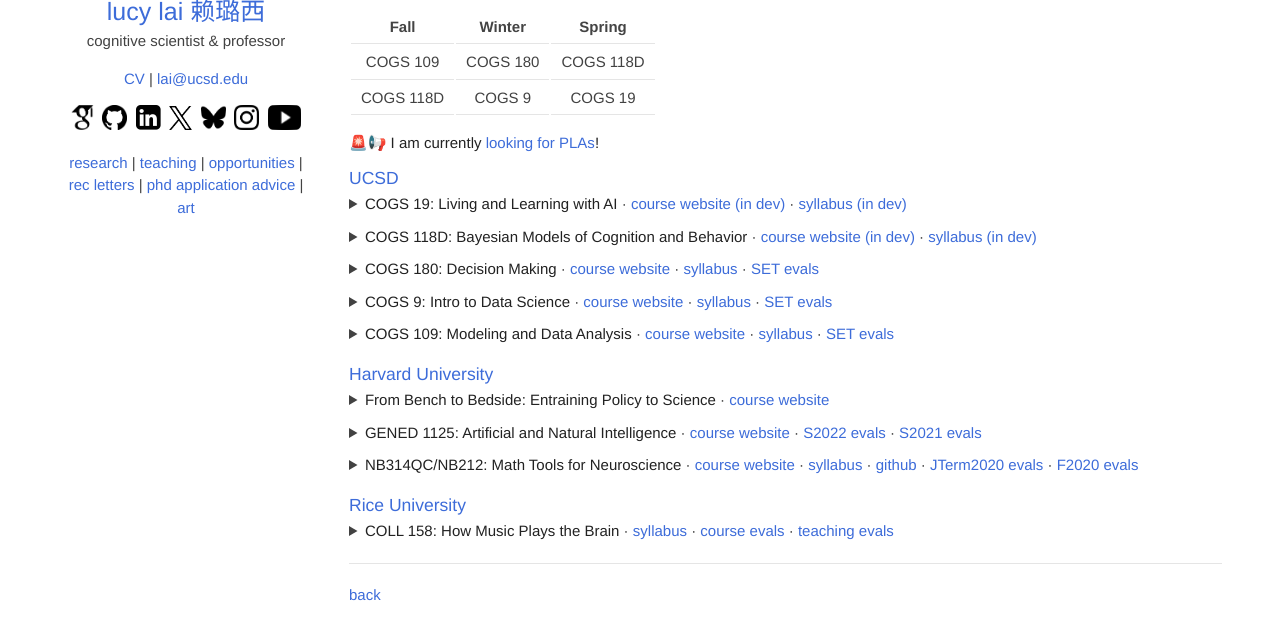
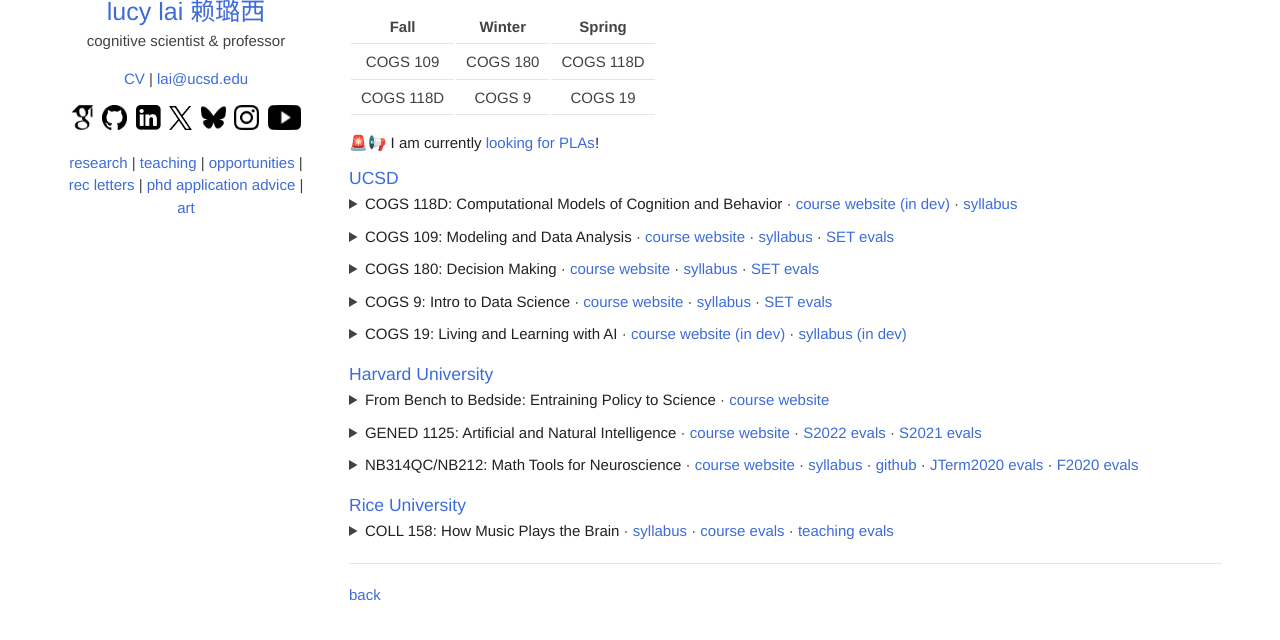
Before and after one commit to lucylai96/lucylai96.github.io, a Jekyll site: the page built from teaching.md, in a window 1280 px wide and 926 px high, cut to the strip 255-895 px from the top of the window. Built offline with Jekyll 4.4.1, drawn with Linux system fonts in a browser that asks for light colours; our own code applies the rules of GitHub Pages for plain Markdown files; some of the changed lines change nothing that is shown.

Commit message:
Update teaching.md

```diff
--- a/teaching.md
+++ b/teaching.md
@@ -18,28 +18,31 @@
 🚨📢 **I am currently [looking for PLAs](https://lucylai.com/opps)!**
 
 ### UCSD
-<details style="margin-bottom: 10px;">
-<summary><strong>COGS 19: Living and Learning with AI</strong> ·
-<a href=" " target="_blank">course website (in dev)</a> ·
-<a href=" " target="_blank">syllabus (in dev)</a></summary>
-
-<p>Advancements in artificial intelligence (AI) are transforming the way we live, work, and learn. How can we leverage AI’s potential while preserving human ingenuity and intellectual agency? This course equips students to critically engage with and creatively utilize AI through hands-on experimentation. Students will evaluate AI’s capabilities and limitations, examine its impact on work, education, and creativity, and develop strategies for its responsible use.
-<br><br>
-<strong>This could be a good course for you</strong> if ...</p>
-
-<p><strong>Prerequisites:</strong> None! All are welcome!</p>
-</details>
 
 <details style="margin-bottom: 10px;">
-<summary><strong>COGS 118D: Bayesian Models of Cognition and Behavior</strong> ·
+<summary><strong>COGS 118D: Computational Models of Cognition and Behavior</strong> ·
 <a href=" " target="_blank">course website (in dev)</a> ·
-<a href=" " target="_blank">syllabus (in dev)</a></summary>
+<a href="https://docs.google.com/document/d/1pLlLmr4DmuViXd5OMRb64EvCdsoAO6l_s8HDnUs0I88/edit?usp=sharing" target="_blank">syllabus</a></summary>
 
 <p>This is a newly redeveloped course that explores how Bayesian inference can be used to model cognitive functions such as perception, memory, and decision making. Additionally, we will learn and apply advanced data analysis and modeling techniques such as generalized linear models.
 <br><br>
 <strong>This could be a good course for you</strong> if you are interested in analyzing and modeling human cognition and behavior and/or learning to generate new research questions at the frontier of computational cognitive science. The course will rely on interactive discussion and collaboration, and will offer a chance to hone your research, presentation, and communication skills.</p>
 
 <p><strong>Prerequisites:</strong> Programming: <a href="#">BILD 62 or COGS 18 or CSE 11 or CSE 8B</a> and Linear algebra: <a href="#">MATH 18 or MATH 31AH</a> and Probability & statistics: <a href="#">ECE 109 or ECON 120A or MAE 108 or MATH 180A or MATH 183 or MATH 186</a> and Data science & ML: <a href="#">COGS 109 or COGS 118A or COGS 118B or COGS 188 or CSE 150A or CSE 151A or CSE 158 or CSE 158R or DSC 148 or ECE 174 or ECE 175A</a> or permission of instructor. <strong>NOTE:</strong> These are different than the old prereqs! I am in the process of updating the official course description and reqs, so please ensure that you have these core skills before enrolling.</p>
+</details>
+
+
+<details style="margin-bottom: 10px;">
+<summary><strong>COGS 109: Modeling and Data Analysis</strong> ·
+<a href="https://cogs109.github.io/fa26/" target="_blank">course website</a> ·
+<a href="https://docs.google.com/document/d/1liuU_F9YXLCRPqDEK0MhoK4tcLLjc3X3G_wG7-V2gFQ/edit?usp=sharing" target="_blank">syllabus</a> ·
+<a href="./files/cogs109_set.pdf" target="_blank">SET evals</a></summary>
+
+<p> Understanding data is key to understanding the world around us. This course introduces core concepts in analyzing and interpreting data, including prediction, inference, model complexity, and data dimensionality. You will learn about data analysis techniques such as regression, clustering, and principal component analysis, and apply them to real-world datasets. We will focus on examples relevant to cognitive science, but the skills you gain will be broadly applicable across various domains.
+<br><br>
+<strong>This could be a good course for you</strong> if you want to strengthen your ability to think critically about data, apply statistical tools to real-world problems, and communicate insights from data clearly. </p>
+
+<p><strong>Prerequisites:</strong> <a href="#">COGS 14B</a> and <a href="#">MATH 18 or 31AH</a> and <a href="#"> COGS18 or CSE 7 or CSE 8A or CSE 11</a> or permission of instructor.</p>
 </details>
 
 <details style="margin-bottom: 10px;">
@@ -67,16 +70,15 @@
 </details>
 
 <details style="margin-bottom: 20px;">
-<summary><strong>COGS 109: Modeling and Data Analysis</strong> ·
-<a href="https://cogs109.github.io/fa25/" target="_blank">course website</a> ·
-<a href="https://docs.google.com/document/d/1SdpRRqtwHRpUCxthoSMRfS8kZEPTlqgsQaZ8pjTMwKE/edit?usp=sharing" target="_blank">syllabus</a> ·
-<a href="./files/cogs109_set.pdf" target="_blank">SET evals</a></summary>
+<summary><strong>COGS 19: Living and Learning with AI</strong> ·
+<a href=" " target="_blank">course website (in dev)</a> ·
+<a href=" " target="_blank">syllabus (in dev)</a></summary>
 
-<p> Understanding data is key to understanding the world around us. This course introduces core concepts in analyzing and interpreting data, including prediction, inference, model complexity, and data dimensionality. You will learn about data analysis techniques such as regression, clustering, and principal component analysis, and apply them to real-world datasets. We will focus on examples relevant to cognitive science, but the skills you gain will be broadly applicable across various domains.
+<p>Advancements in artificial intelligence (AI) are transforming the way we live, work, and learn. How can we leverage AI’s potential while preserving human ingenuity and intellectual agency? This course equips students to critically engage with and creatively utilize AI through hands-on experimentation. Students will evaluate AI’s capabilities and limitations, examine its impact on work, education, and creativity, and develop strategies for its responsible use.
 <br><br>
-<strong>This could be a good course for you</strong> if you want to strengthen your ability to think critically about data, apply statistical tools to real-world problems, and communicate insights from data clearly. </p>
+<strong>This could be a good course for you</strong> if ...</p>
 
-<p><strong>Prerequisites:</strong> <a href="#">COGS 14B</a> and <a href="#">MATH 18 or 31AH</a> and <a href="#"> COGS18 or CSE 7 or CSE 8A or CSE 11</a> or permission of instructor.</p>
+<p><strong>Prerequisites:</strong> None! All are welcome!</p>
 </details>
 
 ### Harvard University
```
